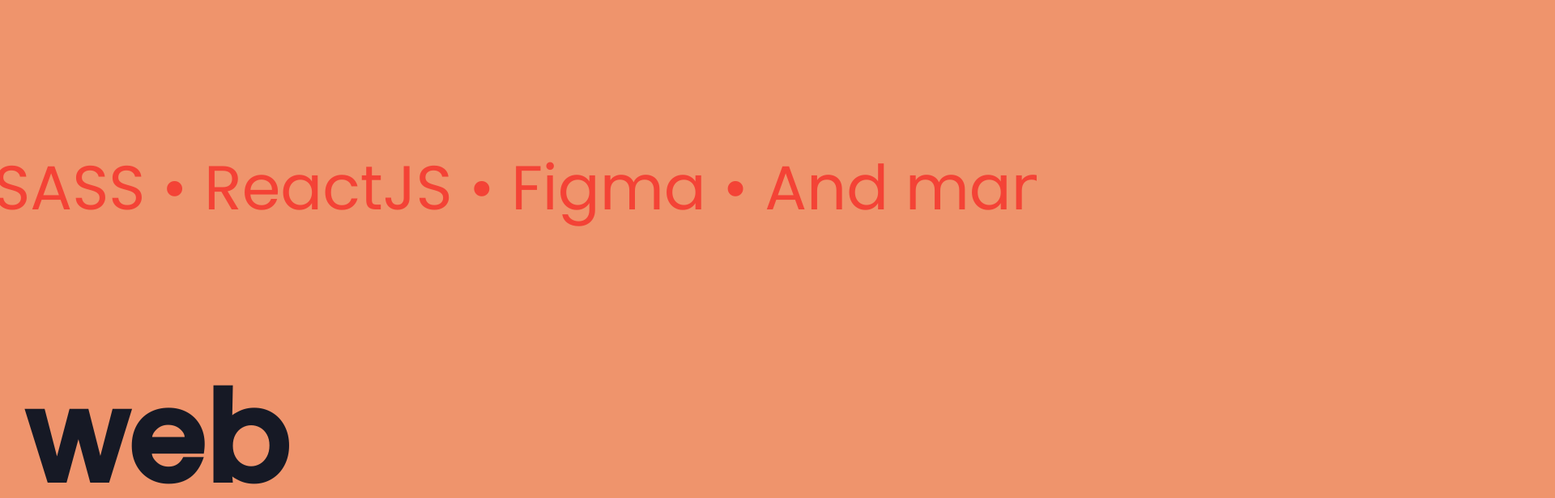
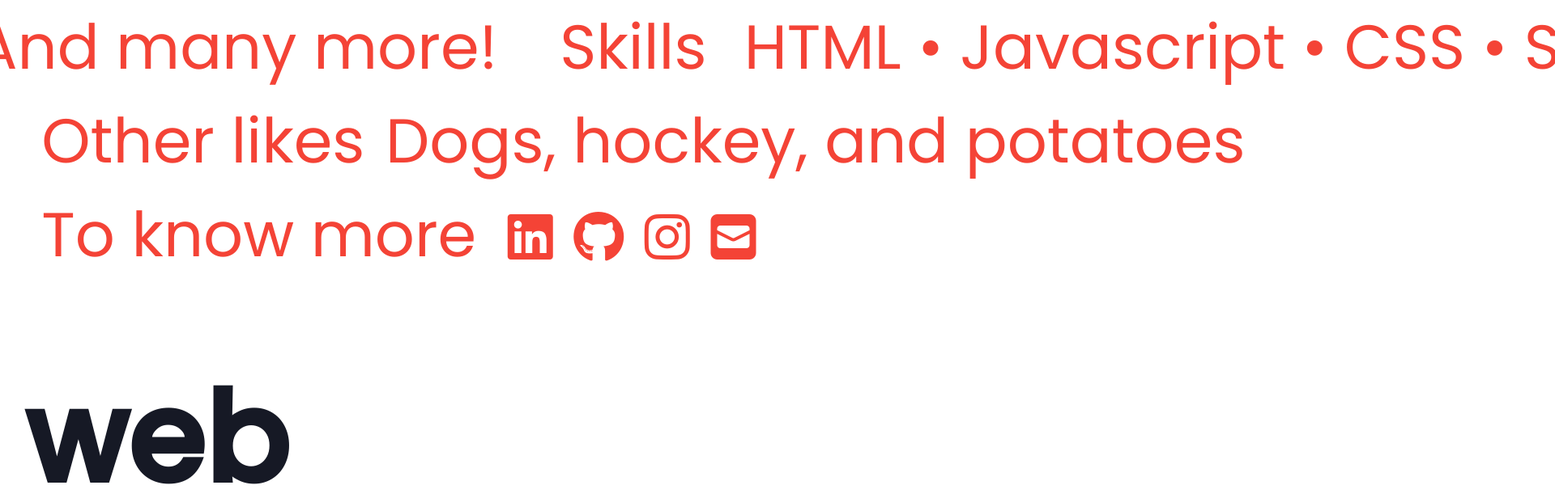
Before and after one commit to tep-y/portfolio2022, a React (Create React App) app: page /info in a window 1280 px wide. Shown: the top 616 px of the page at 81% size, 1920 px wide, since content can reach past the window. Built offline with nearby package versions, Linux system fonts and the light colour scheme; a web font is replaced by a local one.

Commit message:
added new Contact me page and background color change when transitioning between pages.

```diff
--- a/src/assets/css/info.css
+++ b/src/assets/css/info.css
@@ -1,54 +1,27 @@
-.container-info {
-  width: 100%;
-  height: calc(100vh - 42vh);
-  -ms-scroll-snap-type: y mandatory;
-      scroll-snap-type: y mandatory;
-  overflow-y: scroll;
+section .contact-container {
+  position: relative;
 }
 
-.container-info h3 {
+.contact {
+  position: absolute;
+  top: 50%;
+  left: 50%;
+  -webkit-transform: translate(-50%, -50%);
+          transform: translate(-50%, -50%);
+  text-align: center;
+}
+
+.contact h3 {
   font-size: 6.4em;
   font-family: 'Maragsa', 'Poppins', 'sans-serif';
+  color: #161925;
 }
 
-section.info {
-  display: -webkit-box;
-  display: -ms-flexbox;
-  display: flex;
-  -webkit-box-pack: center;
-      -ms-flex-pack: center;
-          justify-content: center;
-  -webkit-box-align: center;
-      -ms-flex-align: center;
-          align-items: center;
-  padding: 0;
-  width: 100%;
-  height: calc(100vh - 42vh);
-  scroll-snap-align: start;
-}
-
-.marquee {
-  position: relative;
-  overflow: hidden;
-  width: 100vw;
-  text-align: center;
-  --offset: 25vw;
-  --move-initial: calc(-25% + var(--offset));
-  --move-final: calc(-50% + var(--offset));
+.contact .contact-email {
+  padding: 60px;
 }
 
 .marquee-inner {
-  width: -webkit-fit-content;
-  width: -moz-fit-content;
-  width: fit-content;
-  display: -webkit-box;
-  display: -ms-flexbox;
-  display: flex;
-  position: relative;
-  -webkit-transform: translate3d(var(--move-initial), 0, 0);
-          transform: translate3d(var(--move-initial), 0, 0);
-  -webkit-animation: marquee 10s linear infinite;
-          animation: marquee 10s linear infinite;
   color: #f44336;
 }
 
@@ -61,90 +34,14 @@
   font-family: 'Maragsa', 'Poppins', 'sans-serif';
 }
 
-.marquee span .info-subject {
-  color: #000;
-}
-
-@-webkit-keyframes marquee {
-  0% {
-    -webkit-transform: translate3d(var(--move-initial), 0, 0);
-            transform: translate3d(var(--move-initial), 0, 0);
-  }
-  100% {
-    -webkit-transform: translate3d(var(--move-final), 0, 0);
-            transform: translate3d(var(--move-final), 0, 0);
-  }
-}
-
-@keyframes marquee {
-  0% {
-    -webkit-transform: translate3d(var(--move-initial), 0, 0);
-            transform: translate3d(var(--move-initial), 0, 0);
-  }
-  100% {
-    -webkit-transform: translate3d(var(--move-final), 0, 0);
-            transform: translate3d(var(--move-final), 0, 0);
-  }
-}
-
-@-webkit-keyframes rotate {
-  0%, 15% {
-    -webkit-transform: translateY(0);
-            transform: translateY(0);
-  }
-  20%, 35% {
-    -webkit-transform: translateY(-7.2em);
-            transform: translateY(-7.2em);
-  }
-  40%, 55% {
-    -webkit-transform: translateY(-14.4em);
-            transform: translateY(-14.4em);
-  }
-  60%, 75% {
-    -webkit-transform: translateY(-21.6em);
-            transform: translateY(-21.6em);
-  }
-  80%, 95% {
-    -webkit-transform: translateY(-28.8em);
-            transform: translateY(-28.8em);
-  }
-  100% {
-    -webkit-transform: translateY(-36em);
-            transform: translateY(-36em);
-  }
-}
-
-@keyframes rotate {
-  0%, 15% {
-    -webkit-transform: translateY(0);
-            transform: translateY(0);
-  }
-  20%, 35% {
-    -webkit-transform: translateY(-7.2em);
-            transform: translateY(-7.2em);
-  }
-  40%, 55% {
-    -webkit-transform: translateY(-14.4em);
-            transform: translateY(-14.4em);
-  }
-  60%, 75% {
-    -webkit-transform: translateY(-21.6em);
-            transform: translateY(-21.6em);
-  }
-  80%, 95% {
-    -webkit-transform: translateY(-28.8em);
-            transform: translateY(-28.8em);
-  }
-  100% {
-    -webkit-transform: translateY(-36em);
-            transform: translateY(-36em);
-  }
+.info-subject {
+  color: #161925;
 }
 
 i {
   font-size: 6.4em;
   text-decoration: none;
-  padding-left: 0.7em;
+  padding: 0.2em;
   background: #f44336;
   -webkit-background-clip: text;
   -webkit-text-fill-color: transparent;
--- a/src/assets/css/info.scss
+++ b/src/assets/css/info.scss
@@ -1,45 +1,65 @@
 //INFO
 $fontSize: 4.8em;
+$turquoise: #DFF8EB;
+$grey: #F7F7F7;
 $redburn: #f44336;
+$orange: #EF946C;
+$raisin: #161925;
+$bdazzledblue: #235789;
 
-.container-info {
-  width: 100%;
-  height: calc(100vh - 42vh);
-  scroll-snap-type: y mandatory;
-  overflow-y: scroll;
+// .container-info {
+//   width: 100%;
+//   height: calc(100vh - 42vh);
+//   scroll-snap-type: y mandatory;
+//   overflow-y: scroll;
 
+//   h3 {
+//     font-size: 6.4em;
+//     font-family: 'Maragsa', 'Poppins', 'sans-serif';
+//   }
+// }
+
+section .contact-container {
+  position: relative;
+  // display: flex;
+  // justify-content: center;
+  // align-items: center;
+  // padding: 0;
+  // width: 100%;
+  // height: calc(100vh - 42vh);
+  // scroll-snap-align: start;
+}
+
+.contact {
+  position: absolute;
+  top: 50%;
+  left: 50%;
+  transform: translate(-50%, -50%);
+  text-align: center;
+//   position: relative;
+//   overflow: hidden;
+//   width: 100vw;
+//   text-align: center;
+//   --offset: 25vw;
+//   --move-initial: calc(-25% + var(--offset));
+//   --move-final: calc(-50% + var(--offset));
   h3 {
     font-size: 6.4em;
     font-family: 'Maragsa', 'Poppins', 'sans-serif';
+    color: $raisin;
+  }
+
+  .contact-email {
+    padding: 60px;
   }
 }
 
-section.info {
-  display: flex;
-  justify-content: center;
-  align-items: center;
-  padding: 0;
-  width: 100%;
-  height: calc(100vh - 42vh);
-  scroll-snap-align: start;
-}
-
-.marquee {
-  position: relative;
-  overflow: hidden;
-  width: 100vw;
-  text-align: center;
-  --offset: 25vw;
-  --move-initial: calc(-25% + var(--offset));
-  --move-final: calc(-50% + var(--offset));
-}
-
 .marquee-inner {
-  width: fit-content;
-  display: flex;
-  position: relative;
-  transform: translate3d(var(--move-initial), 0, 0);
-  animation: marquee 10s linear infinite;
+  // width: fit-content;
+  // display: flex;
+  // position: relative;
+  // transform: translate3d(var(--move-initial), 0, 0);
+  // animation: marquee 10s linear infinite;
   color: #f44336;
 }
 
@@ -52,45 +72,45 @@
   font-family: 'Maragsa', 'Poppins', 'sans-serif';
 }
 
-.marquee span .info-subject {
-  color: #000;
+.info-subject {
+  color: $raisin;
 }
 
-@keyframes marquee {
-  0% {
-      transform: translate3d(var(--move-initial), 0, 0);
-  }
+// @keyframes marquee {
+//   0% {
+//       transform: translate3d(var(--move-initial), 0, 0);
+//   }
 
-  100% {
-      transform: translate3d(var(--move-final), 0, 0);
-  }
-}
+//   100% {
+//       transform: translate3d(var(--move-final), 0, 0);
+//   }
+// }
 
-@keyframes rotate {
-  0%, 15% {
-    transform: translateY(0);
-  }
-  20%,35% {
-    transform: translateY($fontSize * -1.5);
-  }
-  40%,55% {
-    transform: translateY($fontSize * -3);
-  }
-  60%,75% {
-    transform: translateY($fontSize * -4.5);
-  }
-  80%,95% {
-    transform: translateY($fontSize * -6);
-  }
-  100% {
-    transform: translateY($fontSize * -7.5);
-  }
-}
+// @keyframes rotate {
+//   0%, 15% {
+//     transform: translateY(0);
+//   }
+//   20%,35% {
+//     transform: translateY($fontSize * -1.5);
+//   }
+//   40%,55% {
+//     transform: translateY($fontSize * -3);
+//   }
+//   60%,75% {
+//     transform: translateY($fontSize * -4.5);
+//   }
+//   80%,95% {
+//     transform: translateY($fontSize * -6);
+//   }
+//   100% {
+//     transform: translateY($fontSize * -7.5);
+//   }
+// }
 
 i {
   font-size: 6.4em;
   text-decoration: none;
-  padding-left: 0.7em;
+  padding: 0.2em;
   background: $redburn;
 	-webkit-background-clip: text;
 	-webkit-text-fill-color: transparent;
--- a/src/components/App.js
+++ b/src/components/App.js
@@ -8,6 +8,7 @@
 import Info from './Info';
 import ProjectShow from './ProjectShow';
 import NotFound from './NotFound';
+import Contact from './Contact';
 
 const App = () => {
   const location = useLocation();
@@ -16,9 +17,10 @@
     <>
       <AnimatePresence initial={true} exitBeforeEnter>
         <Routes location={location} key={location.key}>
-          <Route path="/" element={<Main backgroundColor={'#DFF8EB'} />} />
-          <Route path="projects" element={<Projects backgroundColor={'#F7F7F7'}/>} />
-          <Route path="info" element={<Info backgroundColor={'#EF946C'}/>} />
+          <Route path="/" element={<Main />} />
+          <Route path="projects" element={<Projects />} />
+          <Route path="info" element={<Info />} />
+          <Route path="contact" element={<Contact />} />
           <Route path="projects/:project" element={<ProjectShow />} />
           <Route path='*' element={<NotFound />}/>
         </Routes>
--- a/src/components/BackHome.js
+++ b/src/components/BackHome.js
@@ -1,7 +1,7 @@
 import React from "react";
 import { useNavigate } from "react-router-dom";
 
-const Back = () => {
+const BackHome = () => {
   let navigate = useNavigate();
 
   const backHome = () => {
@@ -20,4 +20,4 @@
   )
 }
 
-export default Back;
+export default BackHome;
--- /dev/null
+++ b/src/components/Contact.js
@@ -0,0 +1,92 @@
+import React, { useEffect } from 'react';
+import { motion } from 'framer-motion';
+import '../assets/css/info.css';
+import BackHome from './BackHome';
+
+const Contact = () => {
+  const titleVariants = {
+    hidden: {
+      y: -50,
+      opacity: 0
+    },
+    visible: {
+      y: 0,
+      opacity: 1,
+      transition: {
+        delay: .5,
+        duration: .6
+      }
+    },
+    exit: {
+      y: -100,
+      opacity: 0,
+      transition: {
+        ease: 'easeInOut',
+        delay: .3
+      }
+    }
+  }
+
+  const containerVariants = {
+    hidden: {
+      y: 50,
+      opacity: 0
+    },
+    visible: {
+      y: 0,
+      opacity: 1,
+      transition: {
+        delay: .5,
+        duration: .6,
+        backgroundColor: ["#fd3", "#60f", "#fd3"]
+      }
+    },
+    exit: {
+      y: 100,
+      opacity: 0,
+      transition: {
+        ease: 'easeInOut',
+        delay: .3
+      }
+    }
+  }
+
+  return(
+    <motion.div
+      class="main-container"
+      animate={{backgroundColor: ['#f7f7f7', '#EF946C']}}
+      exit={{backgroundColor: ['#EF946C', '#f7f7f7']}}
+    >
+      <BackHome />
+      <section className='contact-container'>
+        <div className='contact'>
+          <motion.h3
+          className='contact-email'
+          variants={titleVariants}
+          initial='hidden'
+          animate='visible'
+          exit='exit'
+          >
+            Contact me : tep.yith@gmail.com
+          </motion.h3>
+          <motion.div
+            variants={containerVariants}
+            initial='hidden'
+            animate='visible'
+            exit='exit'
+          >
+            <h3>To learn more</h3>
+            <div>
+              <a href='https://www.linkedin.com/in/tep-y/' target='_blank'><i className="fa-brands fa-linkedin"></i></a>
+              <a href='https://github.com/tep-y' target='_blank'><i className="fa-brands fa-github"></i></a>
+              <a href='https://www.instagram.com/robauheart/' target='_blank'><i className="fa-brands fa-instagram"></i></a>
+              <a href='mailto:tep.yith@gmail.com' target='_blank'><i className="fa-solid fa-square-envelope"></i></a>
+            </div>
+          </motion.div>
+        </div>
+      </section>
+    </motion.div>
+  )
+};
+
+export default Contact;
--- a/src/components/NavBar.js
+++ b/src/components/NavBar.js
@@ -63,7 +63,7 @@
       >
         <Link to="projects" className="link"><h3>Projects</h3></Link>
         <Link to="info" className="link"><h3>About Me</h3></Link>
-        <Link to="info" className="link"><h3>Contact</h3></Link>
+        <Link to="contact" className="link"><h3>Contact</h3></Link>
       </motion.div>
     </nav>
   )
--- a/src/components/Projects.js
+++ b/src/components/Projects.js
@@ -12,7 +12,7 @@
   useEffect(() => {
     const bodyElm = document.querySelector('body');
     bodyElm.style.backgroundColor = backgroundColor;
-
+    window.scrollTo(0, 0)
     // const timer = setTimeout(() => {
     //   setScrollarrow(false);
     // }, 5000);
@@ -174,11 +174,13 @@
                 </motion.h2>
 
                 <div className='image-container'>
-                  <img
+                  <motion.img
                     src={element.image001}
                     alt="image preview"
                     className="hover-image"
                     style={{display: isActive ?  'block' : 'none'}}
+                    variants={titleVariants}
+                    exit={{ opacity: 0, transition: { ease: 'easeOut', duration: 0.6 } }}
                   />
                 </div>
               </Link>
```
Also changed, not shown: src/assets/css/main.css (+14 -0 lines), src/assets/css/main.scss (+14 -0 lines), src/components/Main.js (+7 -3 lines), src/components/ProjectShow.js (+6 -2 lines), 2 other files (tests, documents, lock files or other folders).
